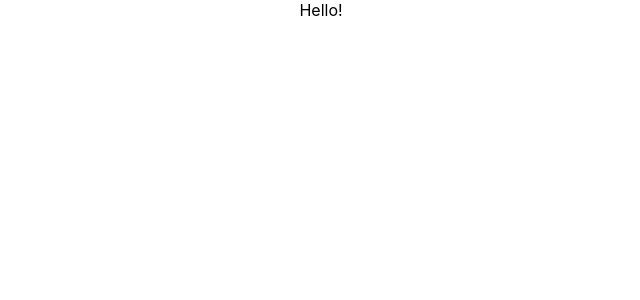
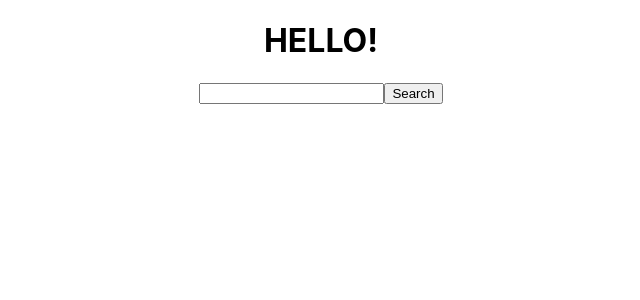
Before and after one commit to leizleho/react-playground, a React (Create React App) app: page / in a window 1280 px wide. Shown: the top 300 px of the page, without its empty margins (319-959 px from the left). Built offline with nearby package versions, Linux system fonts and the light colour scheme.

Commit message:
my first react hooks

```diff
--- a/src/App.js
+++ b/src/App.js
@@ -2,7 +2,21 @@ import React, { useState } from 'react';
 import './App.css';
 
 function App() {
-  return <div className="App">Hello!</div>;
+  const [searchString, setSearchString] = useState('');
+
+  const updateSearchString = event => {
+    console.log('searchString', searchString);
+    setSearchString(event.target.value);
+  };
+  return (
+    <div className="App">
+      <h1>HELLO!</h1>
+      <div className="form">
+        <input value={searchString} onChange={updateSearchString} />
+        <button>Search</button>
+      </div>
+    </div>
+  );
 }
 
 export default App;
```
